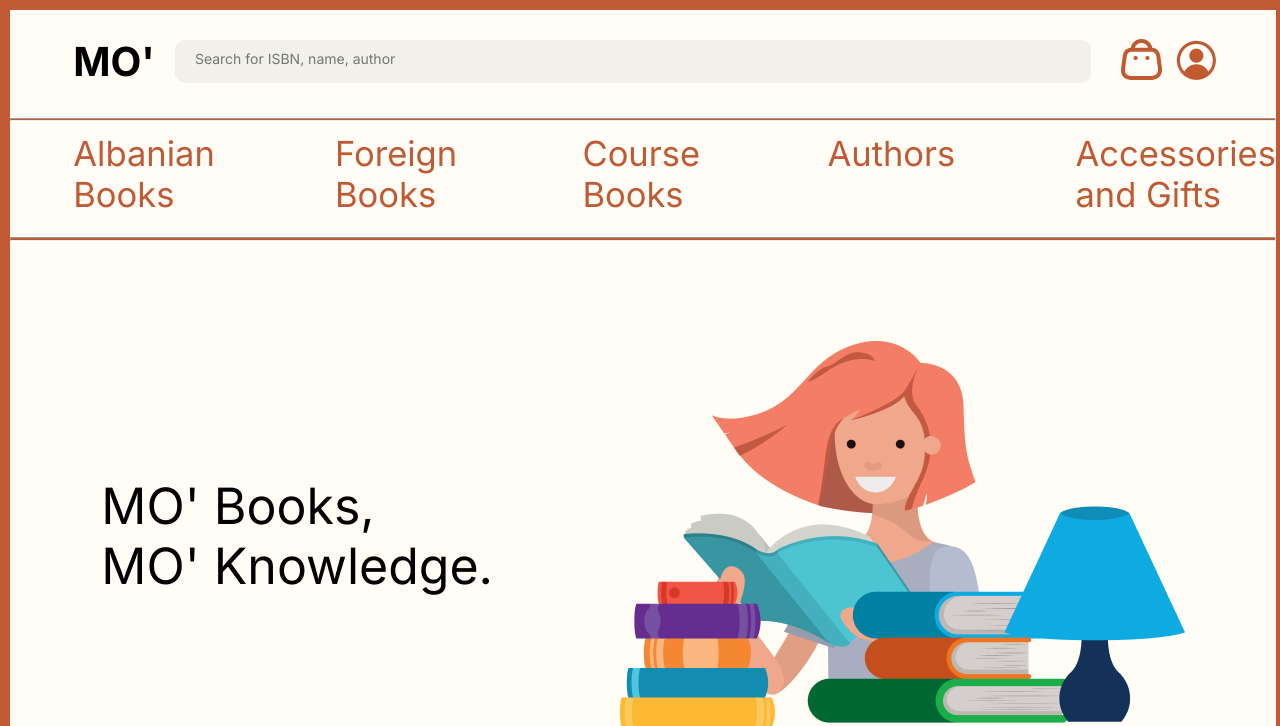
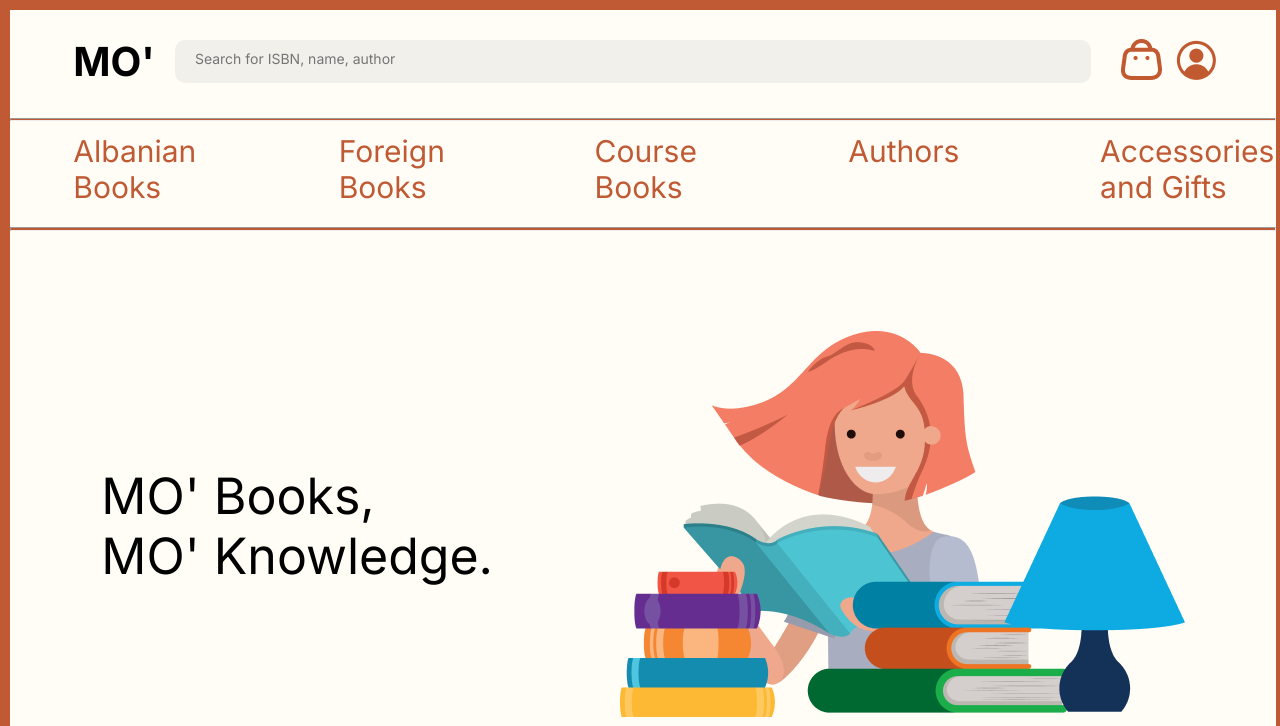
Before and after one commit to m-bobi/MO-Books, a PHP site: page /home.html in a window 1280 px wide. Shown: the top 726 px of the page. Run offline with PHP 8.4, Linux system fonts and the light colour scheme.

Commit message:
patch 12:03

```diff
--- a/home.css
+++ b/home.css
@@ -68,12 +68,12 @@ body {
     margin-top: 1%;
     margin-left: 5%;
     align-items: start;
-    gap: 10%;
+    gap: 11.7%;
 }
 
 .navBar a {
     color: var(--main-color);
-    font: 400 34.5px Inter, sans-serif;
+    font: 400 30px Inter, sans-serif;
 }
 
 .sectionOne {
```
